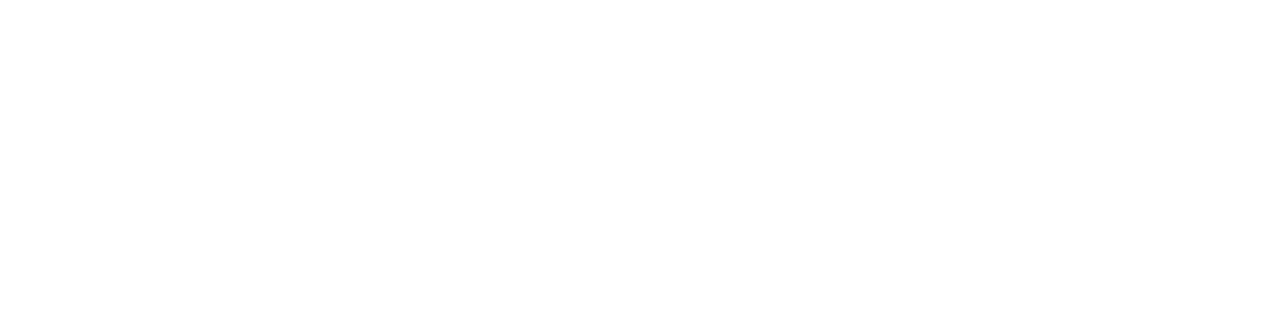
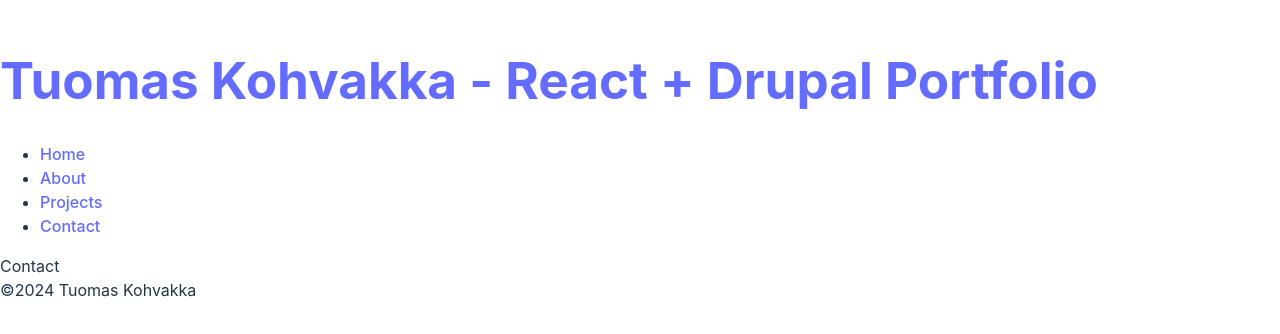
Before and after one commit to tauoms/drupalreact-portfolio, a React (Vite) app in the folder frontend/: page /contact in a window 1280 px wide. Before the commit this address had no page. Shown: the part 240-574 px from the top of the page. Built offline with nearby package versions, Linux system fonts and the light colour scheme.

Commit message:
Create Layout with outlet, Header with NavLinks

```diff
--- a/frontend/src/App.jsx
+++ b/frontend/src/App.jsx
@@ -1,13 +1,20 @@
 import { BrowserRouter as Router, Routes, Route } from "react-router-dom";
 import Home from "./components/Home";
 import About from "./components/About";
+import Layout from "./pages/Layout";
+import Projects from "./components/Projects";
+import Contact from "./components/Contact";
 
 const App = () => {
   return (
     <Router>
       <Routes>
-        <Route path="/" element={<Home />} />
-        <Route path="/about" element={<About />} />
+        <Route path="/" element={<Layout />}>
+          <Route index element={<Home />} />
+          <Route path="/about" element={<About />} />
+          <Route path="/projects" element={<Projects />} />
+          <Route path="/contact" element={<Contact />} />
+        </Route>
       </Routes>
     </Router>
   );
--- /dev/null
+++ b/frontend/src/components/Contact.jsx
@@ -0,0 +1,5 @@
+const Contact = () => {
+  return <div>Contact</div>;
+};
+
+export default Contact;
--- /dev/null
+++ b/frontend/src/components/Footer.jsx
@@ -0,0 +1,5 @@
+const Footer = () => {
+  return <footer>&copy;2024 Tuomas Kohvakka</footer>;
+};
+
+export default Footer;
--- /dev/null
+++ b/frontend/src/components/Header.jsx
@@ -0,0 +1,31 @@
+import { NavLink, Link } from "react-router-dom";
+
+const Header = () => {
+  return (
+    <>
+      <header>
+        <Link to="/">
+          <h1>Tuomas Kohvakka - React + Drupal Portfolio</h1>
+        </Link>
+        <nav>
+          <ul>
+            <li>
+              <NavLink to="/">Home</NavLink>
+            </li>
+            <li>
+              <NavLink to="/about">About</NavLink>
+            </li>
+            <li>
+              <NavLink to="/projects">Projects</NavLink>
+            </li>
+            <li>
+              <NavLink to="/contact">Contact</NavLink>
+            </li>
+          </ul>
+        </nav>
+      </header>
+    </>
+  );
+};
+
+export default Header;
--- /dev/null
+++ b/frontend/src/components/Projects.jsx
@@ -0,0 +1,5 @@
+const Projects = () => {
+  return <div>Projects</div>;
+};
+
+export default Projects;
--- /dev/null
+++ b/frontend/src/pages/Layout.jsx
@@ -0,0 +1,18 @@
+import { Outlet } from "react-router-dom";
+import Header from "../components/Header";
+import Footer from "../components/Footer";
+
+const Layout = () => {
+  return (
+    <>
+      <Header />
+      <main>
+        <Outlet />
+      </main>
+
+      <Footer />
+    </>
+  );
+};
+
+export default Layout;
```
